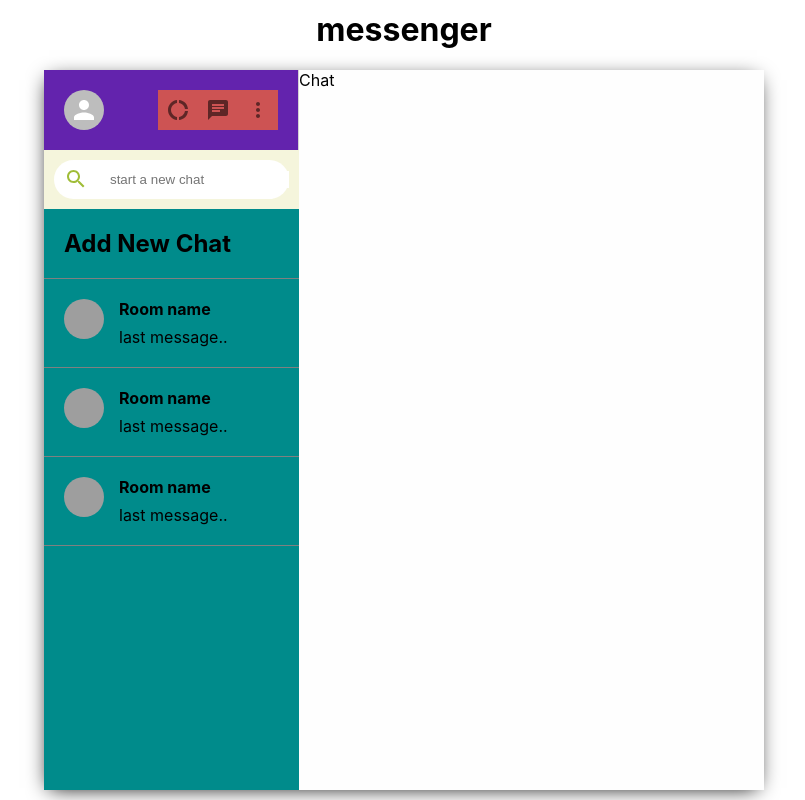
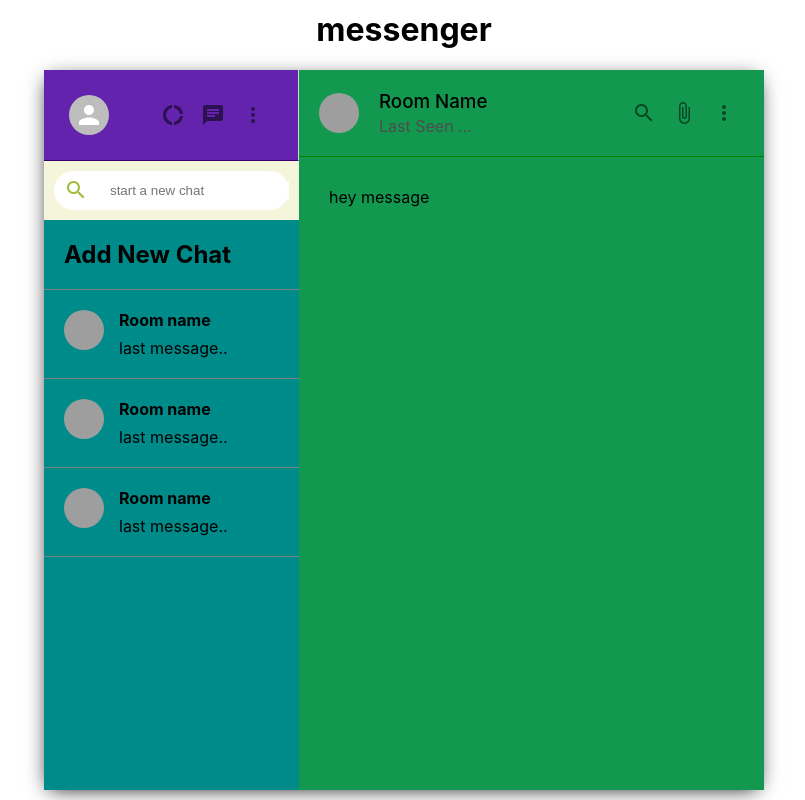
Before and after one commit to vishnugprasad/messenger, a React (Create React App) app: page / in a window 1280 px wide. Shown: the whole page, without its empty margins (236-1041 px from the left). Built offline with nearby package versions, Linux system fonts and the light colour scheme; grey boxes are pictures that could not be loaded.

Commit message:
chat styling

```diff
--- a/src/Chat.css
+++ b/src/Chat.css
@@ -0,0 +1,46 @@
+.chat{
+    flex: 0.65;
+    display: flex;
+    flex-direction: column;
+    background-color: rgb(18, 153, 79);
+}
+
+.chat-header{
+    padding: 20px;
+    display: flex;
+    align-items: center;
+    border-bottom: 1px solid green;
+}
+
+.chat-header-info{
+    flex: 1;
+    padding-left: 20px;
+}
+
+
+.chat-header-info > h3 {
+    margin-bottom: 3px;
+    font-weight: 500;
+}
+
+.chat-header-info > p {
+    color: rgb(78, 77, 77);
+}
+
+
+.chat-header-right{
+       display: flex;
+    justify-content: space-between;
+    min-width: 100px;
+}
+
+
+.chat-body{
+    flex: 1;
+
+    /* background-image: url("https://wallpapercave.com/wp/wp3998752.jpg"); */
+    background-repeat: repeat;
+    background-position: center;
+    padding: 30px;
+    overflow: scroll;
+}
--- a/src/Chat.js
+++ b/src/Chat.js
@@ -1,11 +1,47 @@
-import React from 'react'
-import "./Chat.css"
+import React, { useState, useEffect } from "react";
+import "./Chat.css";
+import { Avatar, IconButton } from "@mui/material";
 
+import MoreVertIcon from "@mui/icons-material/MoreVert";
+import SearchIcon from "@mui/icons-material/Search";
+import AttachFileIcon from "@mui/icons-material/AttachFile";
 
 function Chat() {
+  const [seed, setSeed] = useState(" ");
+  useEffect(() => {
+    setSeed(Math.floor(Math.random() * 5000));
+  }, []);
   return (
-    <div>Chat</div>
-  )
+    <div className="chat">
+      <div className="chat-header">
+        <Avatar
+          src={`https://avatars.dicebear.com/api/human/${seed}.svg`}
+        ></Avatar>
+
+        <div className="chat-header-info">
+          <h3>Room Name</h3>
+          <p>Last Seen ...</p>
+        </div>
+        <div className="chat-header-right">
+          <IconButton>
+            <SearchIcon></SearchIcon>
+          </IconButton>
+
+          <IconButton>
+            <AttachFileIcon></AttachFileIcon>
+          </IconButton>
+
+          <IconButton>
+            <MoreVertIcon></MoreVertIcon>
+          </IconButton>
+        </div>
+      </div>
+      <div className="chat-body">
+            <p>hey message</p>
+      </div>
+      <div className="chat-footer"></div>
+    </div>
+  );
 }
 
-export default Chat
+export default Chat;
--- a/src/Sidebar.css
+++ b/src/Sidebar.css
@@ -37,8 +37,9 @@
 .sidebar-header {
   display: flex;
   justify-content: space-between;
-  padding: 20px;
+  padding: 25px;
   border-right: 1px solid lightgrey;
+  border-bottom: 1px solid rgb(56, 2, 107);
   background-color: rgb(99, 35, 173);
 }
 
@@ -47,7 +48,7 @@
   align-items: center;
   justify-content: space-between;
   min-width: 5vw;
-  background-color: rgb(205, 83, 83);
+  /* background-color: rgb(205, 83, 83); */
 
 }
 
```
